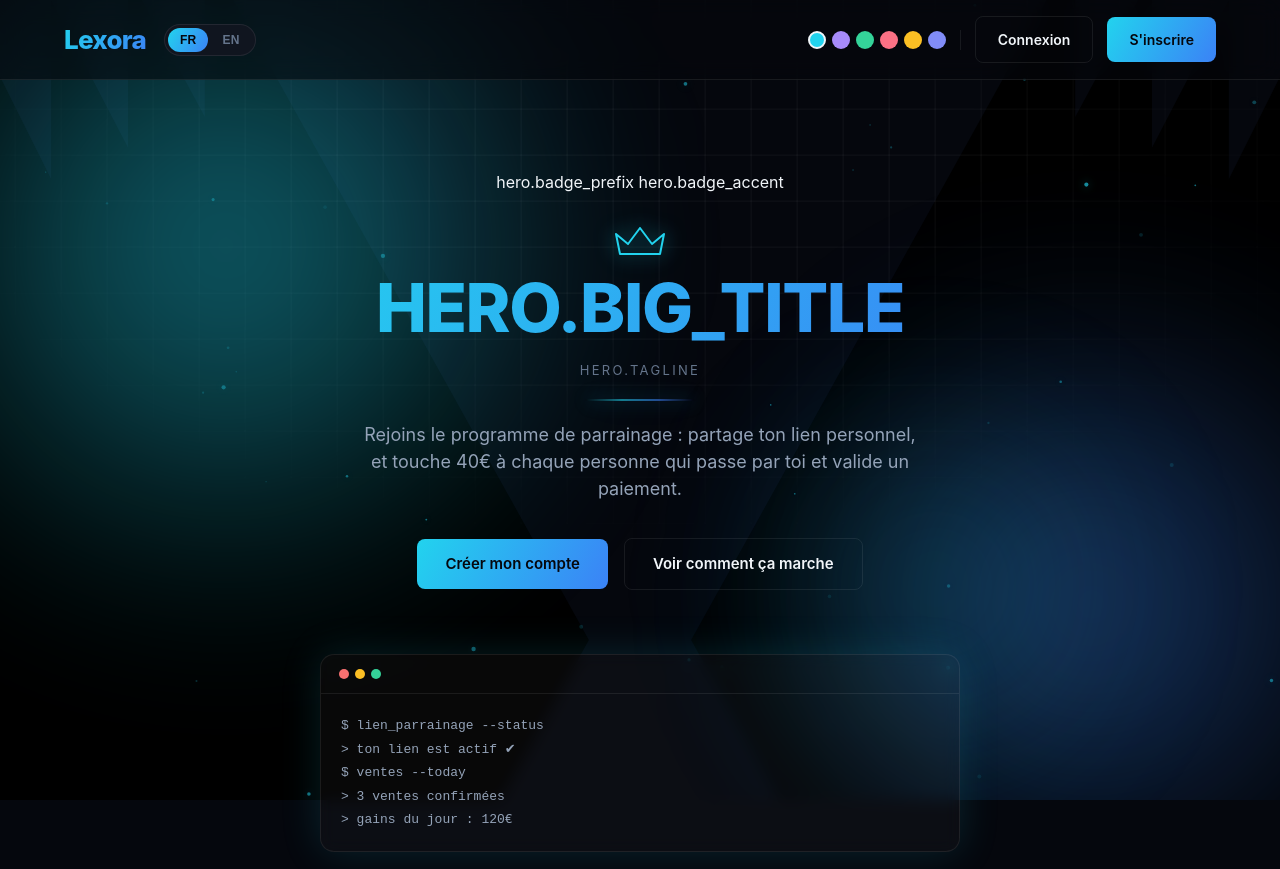
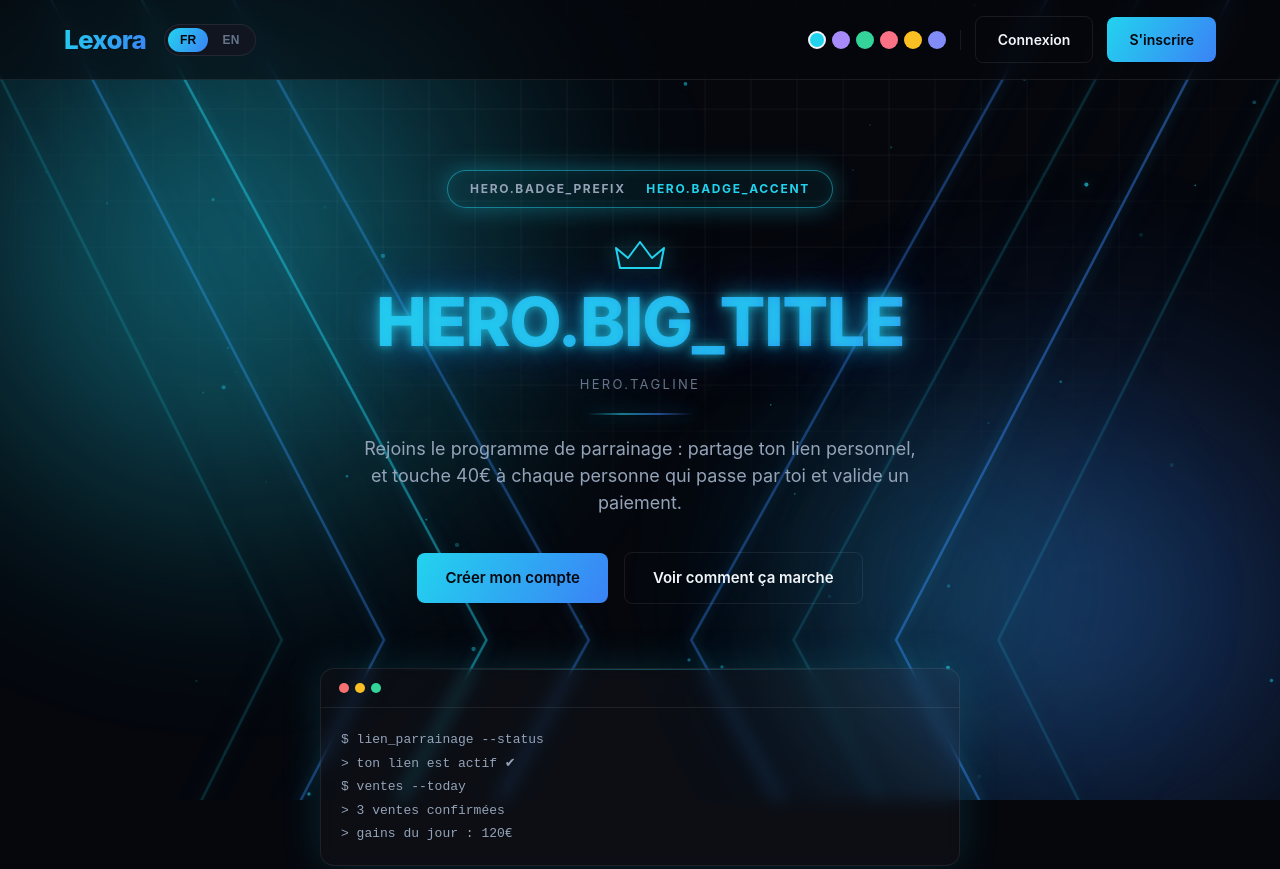
Before and after one commit to raphafoot42-debug/lexora, a plain HTML site: page index.html in a window 1280 px wide. Shown: the top 869 px of the page. Drawn offline with nearby package versions, Linux system fonts and the light colour scheme; a script that the page names is missing.

Commit message:
Update styles.css

```diff
--- a/styles.css
+++ b/styles.css
@@ -170,7 +170,77 @@ img {
   50% { opacity: 1; transform: scaleX(1.05); }
 }
 
-/* Halo lumineux discret qui pulse sous une carte au survol (en plus du hover existant) */
+/* ---------- Chevrons lumineux (façon rayons convergents) ---------- */
+.bg-chevrons {
+  position: absolute;
+  inset: 0;
+  width: 100%;
+  height: 100%;
+  filter: drop-shadow(0 0 6px rgba(var(--accent-1-rgb), 0.55)) drop-shadow(0 0 16px rgba(var(--accent-2-rgb), 0.3));
+}
+
+.bg-chevrons path {
+  fill: none;
+  stroke: var(--accent-1);
+  stroke-width: 2.5;
+  vector-effect: non-scaling-stroke;
+  animation: chevronPulse 5s ease-in-out infinite;
+}
+
+.bg-chevrons path:nth-child(2n) {
+  stroke: var(--accent-2);
+  animation-delay: -1.5s;
+}
+
+.bg-chevrons path:nth-child(3n) {
+  animation-delay: -3s;
+}
+
+@keyframes chevronPulse {
+  0%, 100% { opacity: 0.18; }
+  50% { opacity: 0.5; }
+}
+
+/* ---------- Texte néon glow (façon logo Lexora) ---------- */
+.neon-glow {
+  text-shadow:
+    0 0 10px rgba(var(--accent-1-rgb), 0.7),
+    0 0 24px rgba(var(--accent-1-rgb), 0.5),
+    0 0 48px rgba(var(--accent-2-rgb), 0.4),
+    0 0 90px rgba(var(--accent-2-rgb), 0.25);
+}
+
+/* Reflet flouté sous un titre néon, façon miroir qui s'estompe */
+.neon-reflect {
+  transform: scaleY(-1);
+  opacity: 0.18;
+  -webkit-mask-image: linear-gradient(to bottom, rgba(0,0,0,0.5), transparent 70%);
+  mask-image: linear-gradient(to bottom, rgba(0,0,0,0.5), transparent 70%);
+  filter: blur(1px);
+  user-select: none;
+  pointer-events: none;
+}
+
+/* ---------- Badge lumineux (pilule bordée, façon "TON AVENIR COMMENCE...") ---------- */
+.badge-glow {
+  display: inline-flex;
+  align-items: center;
+  gap: 8px;
+  padding: 9px 22px;
+  border: 1px solid rgba(var(--accent-1-rgb), 0.5);
+  border-radius: 999px;
+  background: rgba(var(--accent-1-rgb), 0.06);
+  box-shadow: 0 0 24px rgba(var(--accent-1-rgb), 0.35), inset 0 0 14px rgba(var(--accent-1-rgb), 0.08);
+  font-size: 12px;
+  font-weight: 700;
+  letter-spacing: 0.14em;
+  text-transform: uppercase;
+  color: var(--text-secondary);
+}
+
+.badge-glow .accent {
+  color: var(--accent-1);
+}
 .card {
   position: relative;
 }
@@ -191,6 +261,19 @@ img {
 
 .card:hover::before {
   background: linear-gradient(120deg, rgba(var(--accent-1-rgb), 0.6), rgba(var(--accent-2-rgb), 0.6));
+}
+
+/* Fine lumière discrète en haut de chaque bloc, façon reflet néon léger */
+.card::after {
+  content: "";
+  position: absolute;
+  top: 0;
+  left: 12%;
+  right: 12%;
+  height: 1px;
+  background: linear-gradient(90deg, transparent, rgba(var(--accent-1-rgb), 0.55), transparent);
+  opacity: 0.6;
+  pointer-events: none;
 }
 
 /* ---------- Header / Nav ---------- */
```
